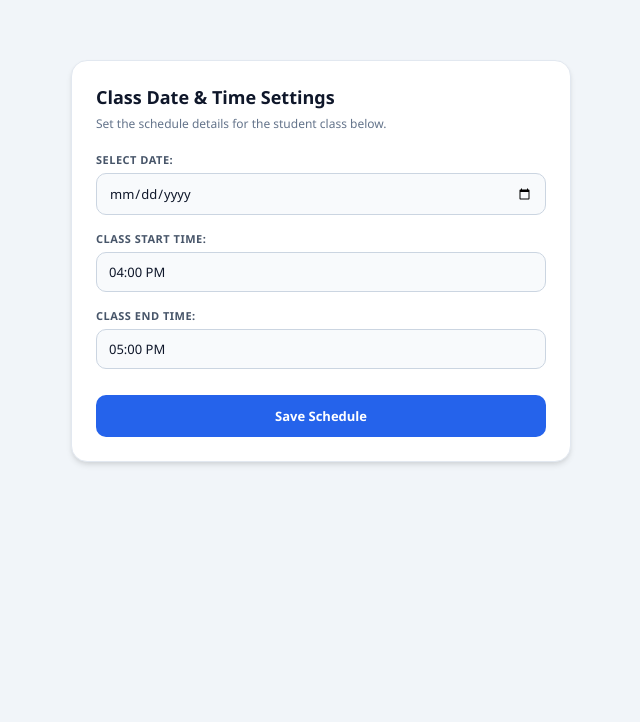
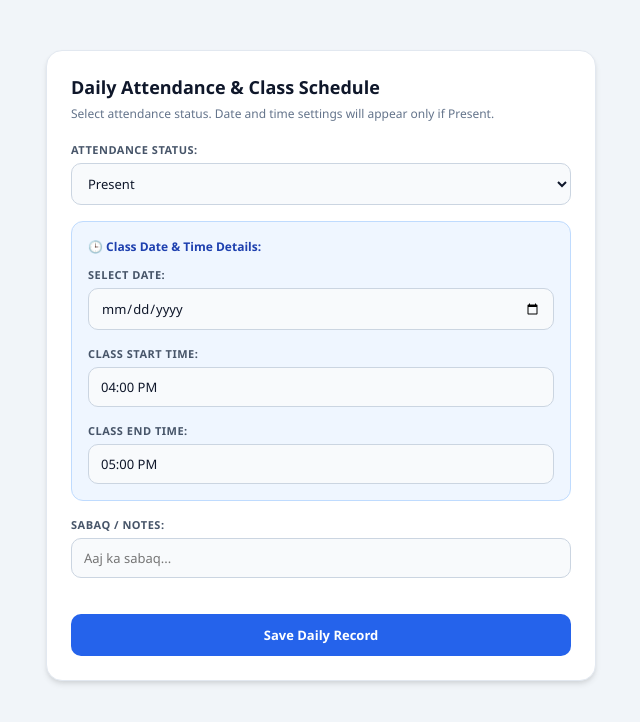
Before and after one commit to rizwanrazaqadri1500-lang/Raza-Online-Academy, a plain HTML site: page index.html in a window 1280 px wide. Shown: the whole page, without its empty margins (319-959 px from the left). Drawn offline with Linux system fonts and the light colour scheme.

Commit message:
Revise attendance form and add dynamic time settings
Updated layout and functionality for attendance settings.

```diff
--- a/index.html
+++ b/index.html
@@ -17,8 +17,8 @@
             padding: 20px;
         }
         .container {
-            max-width: 500px;
-            margin: 40px auto;
+            max-width: 550px;
+            margin: 30px auto;
             background: #ffffff;
             padding: 24px;
             border-radius: 16px;
@@ -47,7 +47,7 @@
             color: #475569;
             margin-bottom: 6px;
         }
-        input {
+        select, input {
             width: 100%;
             padding: 10px 12px;
             background-color: #f8fafc;
@@ -58,10 +58,19 @@
             outline: none;
             transition: all 0.2s;
         }
-        input:focus {
+        select:focus, input:focus {
             border-color: #2563eb;
             background-color: #ffffff;
             box-shadow: 0 0 0 3px rgba(37, 99, 235, 0.1);
+        }
+        /* Dynamic Box for Date & Time */
+        #time-settings-box {
+            background-color: #eff6ff;
+            border: 1px solid #bfdbfe;
+            padding: 16px;
+            border-radius: 12px;
+            margin-top: 16px;
+            display: none; /* Default hidden */
         }
         .btn {
             width: 100%;
@@ -74,7 +83,7 @@
             font-weight: bold;
             cursor: pointer;
             transition: background 0.2s;
-            margin-top: 10px;
+            margin-top: 20px;
         }
         .btn:hover {
             background-color: #1d4ed8;
@@ -84,8 +93,26 @@
 <body>
 
     <div class="container">
-        <h2>Class Date & Time Settings</h2>
-        <p>Set the schedule details for the student class below.</p>
+        <h2>Daily Attendance & Class Schedule</h2>
+        <p>Select attendance status. Date and time settings will appear only if Present.</p>
+
+        <!-- Attendance Status Dropdown -->
+        <div class="form-group">
+            <label for="admin-att-status">Attendance Status:</label>
+            <select id="admin-att-status" onchange="toggleTimeSettings()">
+                <option value="Present">Present</option>
+                <option value="Absent">Absent</option>
+                <option value="Leave">Leave</option>
+                <option value="Weekend - Sunday (Off)">Weekend - Sunday (Off)</option>
+                <option value="Skipped / Other Off">Skipped / Other Off</option>
+            </select>
+        </div>
+
+        <!-- Date & Time Box (Visible ONLY when Present) -->
+        <div id="time-settings-box">
+            <div style="font-size: 12px; font-weight: bold; color: #1e40af; margin-bottom: 12px;">
+                🕒 Class Date & Time Details:
+            </div>
 
             <div class="form-group">
                 <label for="admin-class-date">Select Date:</label>
@@ -97,13 +124,37 @@
                 <input type="text" id="admin-start-time" value="04:00 PM">
             </div>
 
-        <div class="form-group">
+            <div class="form-group" style="margin-bottom: 0;">
                 <label for="admin-end-time">Class End Time:</label>
                 <input type="text" id="admin-end-time" value="05:00 PM">
             </div>
+        </div>
 
-        <button class="btn" onclick="alert('Class schedule saved successfully!')">Save Schedule</button>
+        <div class="form-group" style="margin-top: 16px;">
+            <label for="admin-sabaq-text">Sabaq / Notes:</label>
+            <input type="text" id="admin-sabaq-text" placeholder="Aaj ka sabaq...">
         </div>
+
+        <button class="btn" onclick="alert('Attendance and schedule saved successfully!')">Save Daily Record</button>
+    </div>
+
+    <script>
+        function toggleTimeSettings() {
+            let status = document.getElementById('admin-att-status').value;
+            let timeBox = document.getElementById('time-settings-box');
+
+            if (status === "Present") {
+                timeBox.style.display = "block"; // Show when present
+            } else {
+                timeBox.style.display = "none";  // Hide for absent, leave, off, etc.
+            }
+        }
+
+        // Run on page load to check initial state
+        window.onload = function() {
+            toggleTimeSettings();
+        };
+    </script>
 
 </body>
 </html>
```
Lines whose indentation alone changed are shown as unchanged.
